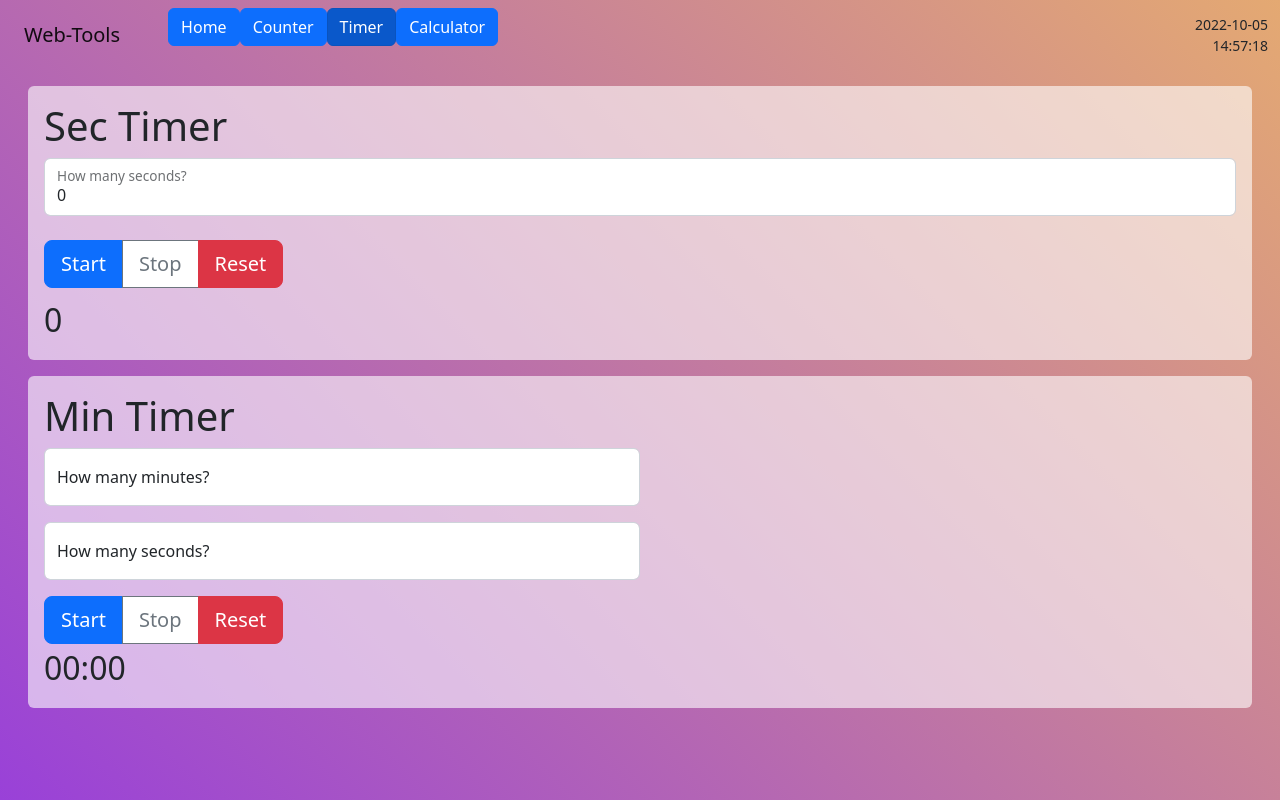
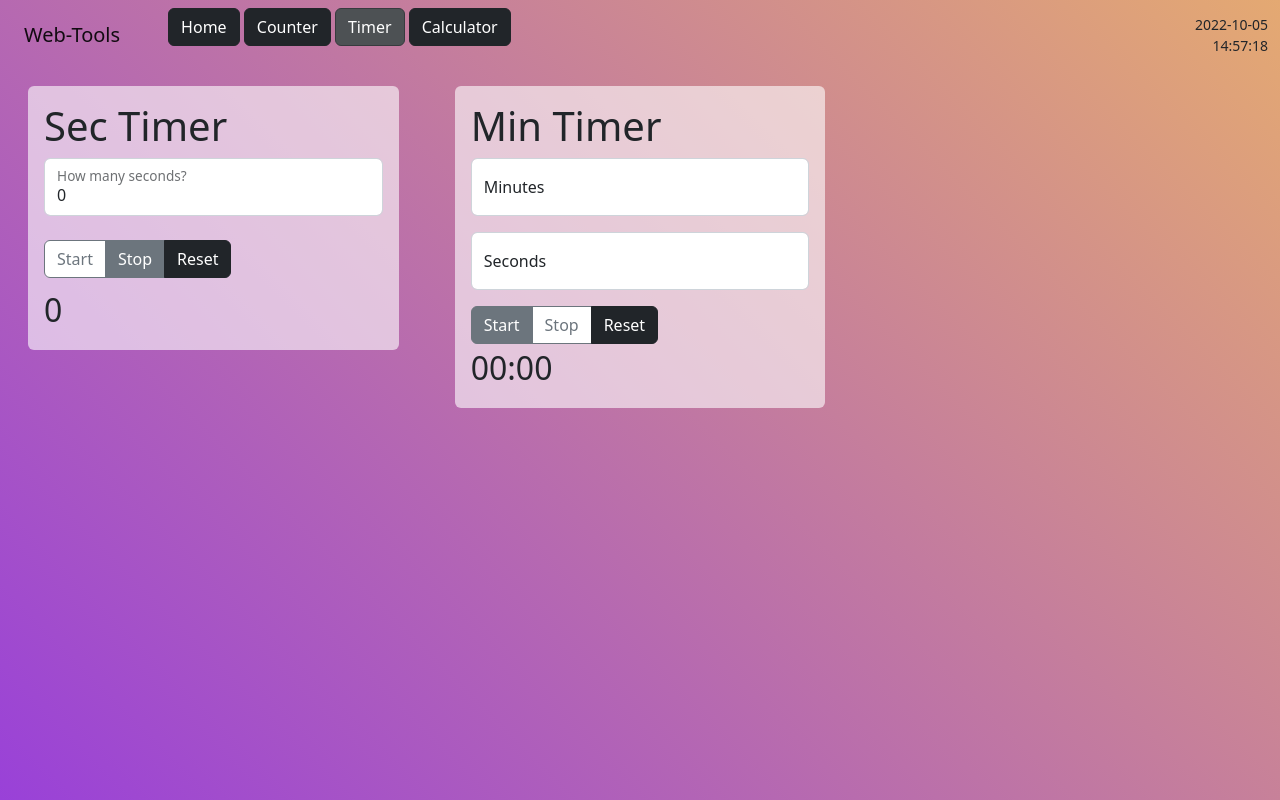
Before and after one commit to kazumasasama/web-tools-react, a React (Create React App) app: page /timer in a window 1280 px wide. Built offline with nearby package versions, Linux system fonts and the light colour scheme.

Commit message:
fix layout

```diff
--- a/src/Header.js
+++ b/src/Header.js
@@ -19,16 +19,16 @@ function Header() {
           <Nav variant='pills' className='me-auto'>
             <Nav.Item as='ul'>
               <LinkContainer to='/'>
-                <Button>Home</Button>
-              </LinkContainer>
+                <Button variant="dark">Home</Button>
+              </LinkContainer>{' '}
               <LinkContainer to='/counter'>
-                <Button>Counter</Button>
-              </LinkContainer>
+                <Button variant="dark">Counter</Button>
+              </LinkContainer>{' '}
               <LinkContainer to='/timer'>
-                <Button>Timer</Button>
-              </LinkContainer>
+                <Button variant="dark">Timer</Button>
+              </LinkContainer>{' '}
               <LinkContainer to='/calculator'>
-                <Button>Calculator</Button>
+                <Button variant="dark">Calculator</Button>
               </LinkContainer>
             </Nav.Item>
           </Nav>
--- a/src/Timer.js
+++ b/src/Timer.js
@@ -1,13 +1,18 @@
 import * as React from 'react'
 import MinTimer from './components/MinTimer.js';
 import SecTimer from './components/SecTimer.js'
+import { Row, Col } from 'react-bootstrap';
 
 function Timer() {
   return (
-    <div>
-      <SecTimer/>
-      <MinTimer/>
-    </div>
+    <Row>
+      <Col sm={6} lg={4}>
+        <SecTimer/>
+      </Col>
+      <Col sm={6} lg={4}>
+        <MinTimer/>
+      </Col>
+    </Row>
   )
 }
 
--- a/src/components/MinTimer.js
+++ b/src/components/MinTimer.js
@@ -1,5 +1,5 @@
 import * as React from 'react'
-import {Card, Button, ButtonGroup, Form, FloatingLabel} from 'react-bootstrap';
+import {Card, Button, ButtonGroup, Form, FloatingLabel, Col} from 'react-bootstrap';
 
 function MinTimer() {
   const [seconds, setSeconds] = React.useState('00');
@@ -48,8 +48,7 @@ function MinTimer() {
         <Card.Body>
           <Card.Title><h1>Min Timer</h1></Card.Title>
             <Form>
-              <div className='col-sm-6'>
-                <FloatingLabel controlId="floatingTextarea1" label="How many minutes?">
+                <FloatingLabel controlId="floatingTextarea1" label="Minutes">
                   <Form.Control
                     as="input"
                     placeholder="Leave a comment here"
@@ -57,9 +56,7 @@ function MinTimer() {
                     className='mb-3'
                   />
                 </FloatingLabel>
-              </div>
-              <div className='col-sm-6'>
-                <FloatingLabel controlId="floatingTextarea2" label="How many seconds?">
+                <FloatingLabel controlId="floatingTextarea2" label="Seconds">
                   <Form.Control
                     as="input"
                     placeholder="Leave a comment here"
@@ -68,12 +65,11 @@ function MinTimer() {
                     type='number'
                   />
                 </FloatingLabel>
-              </div>
             </Form>
-            <ButtonGroup size='lg'>
-              <Button onClick={countDown}>Start</Button>
-              <Button onClick={stop} className="btn-outline-secondary">Stop</Button>
-              <Button onClick={reset} className="btn-danger">Reset</Button>
+            <ButtonGroup>
+              <Button onClick={countDown} variant="secondary">Start</Button>
+              <Button onClick={stop} variant="outline-secondary">Stop</Button>
+              <Button onClick={reset} variant="dark">Reset</Button>
             </ButtonGroup>
           <Card.Text className='result-number'>{ minutes }:{ seconds }</Card.Text>
         </Card.Body>
--- a/src/components/SecTimer.js
+++ b/src/components/SecTimer.js
@@ -42,10 +42,10 @@ function SecTimer() {
                 />
               </FloatingLabel>
             </Form>
-            <ButtonGroup size='lg' className='mb-2'>
-              <Button onClick={countDown}>Start</Button>
-              <Button className='btn-outline-secondary' onClick={stop} >Stop</Button>
-              <Button className='btn-danger' onClick={reset} >Reset</Button>
+            <ButtonGroup className='mb-2'>
+              <Button variant="outline-secondary" onClick={countDown}>Start</Button>
+              <Button variant="secondary" onClick={stop} >Stop</Button>
+              <Button variant="dark" onClick={reset} >Reset</Button>
             </ButtonGroup>
           <Card.Text className='result-number'>{ seconds }</Card.Text>
         </Card.Body>
--- a/src/components/TapCounter.js
+++ b/src/components/TapCounter.js
@@ -13,7 +13,7 @@ function TapCounter() {
       <Card.Body>
         <Card.Title><h1>Tap Counter</h1></Card.Title>
         <div className='d-flex justify-content-evenly'>
-          <Button variant='primary' onClick={handlePlus}>Tap Me</Button>
+          <Button variant='dark' onClick={handlePlus}>Tap Me</Button>
           <Card.Text className='result-number'>{count}</Card.Text>
         </div>
       </Card.Body>
```
